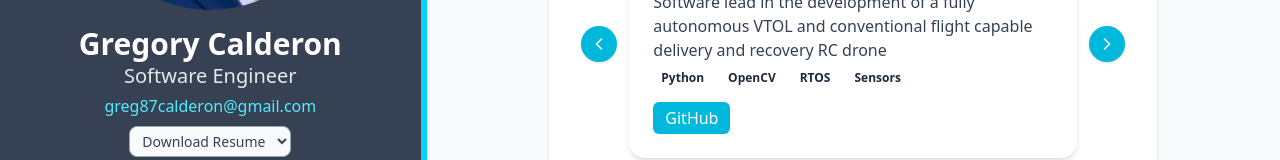
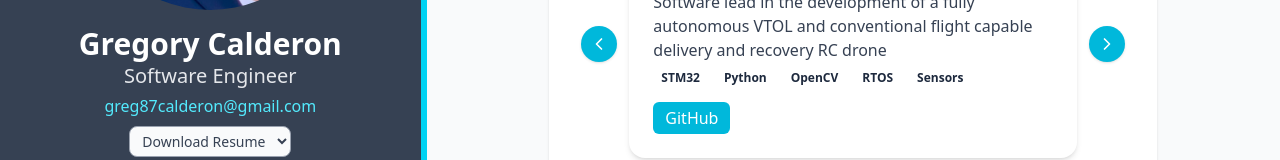
Before and after one commit to greg-of-Earth/greg-of-Earth_portfolio, a Next.js app: page / in a window 1280 px wide. Both pictures are taken after a click on the button "Projects". Shown: the part 444-604 px from the top of the page. Built offline with nearby package versions, Linux system fonts and the light colour scheme.

Commit message:
added alarm project

```diff
--- a/src/components/ProjectsTab.tsx
+++ b/src/components/ProjectsTab.tsx
@@ -11,8 +11,14 @@ const PROJECTS: Record<string, { title: string; description: string; tech: strin
         {
             title: "Autonomous Delivery Drone",
             description: "Software lead in the development of a fully autonomous VTOL and conventional flight capable delivery and recovery RC drone",
-            tech: ["Python", "OpenCV", "RTOS", "Sensors"],
+            tech: ["STM32", "Python", "OpenCV", "RTOS", "Sensors"],
             github: "https://github.com/yourusername/drone-project"
+        },
+        {
+            title: "Motion Sensor Alarm",
+            description: "ESP32 Mini Motion Alarm: A compact motion detection system using ultrasonic and infrared sensors. Triggers buzzer and LED alerts when movement is detected. Demonstrates embedded programming, sensor integration, and real-time event handling.",
+            tech: ["ESP32", "C++", "Shift Register", "RTOS", "Sensors"],
+            github: "https://github.com/greg-of-Earth/motionAlarm"
         }
     ],
     "Full-Stack Applications": [
```
